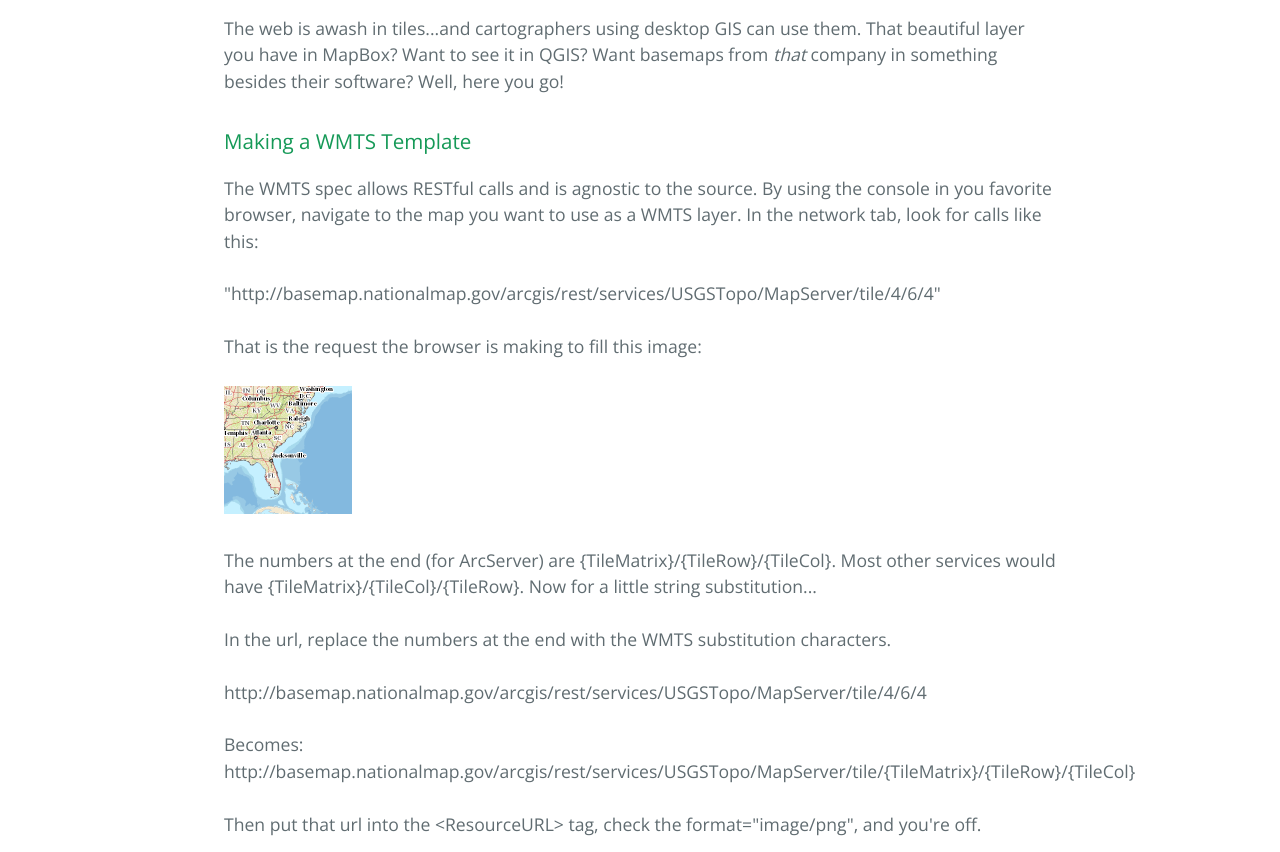
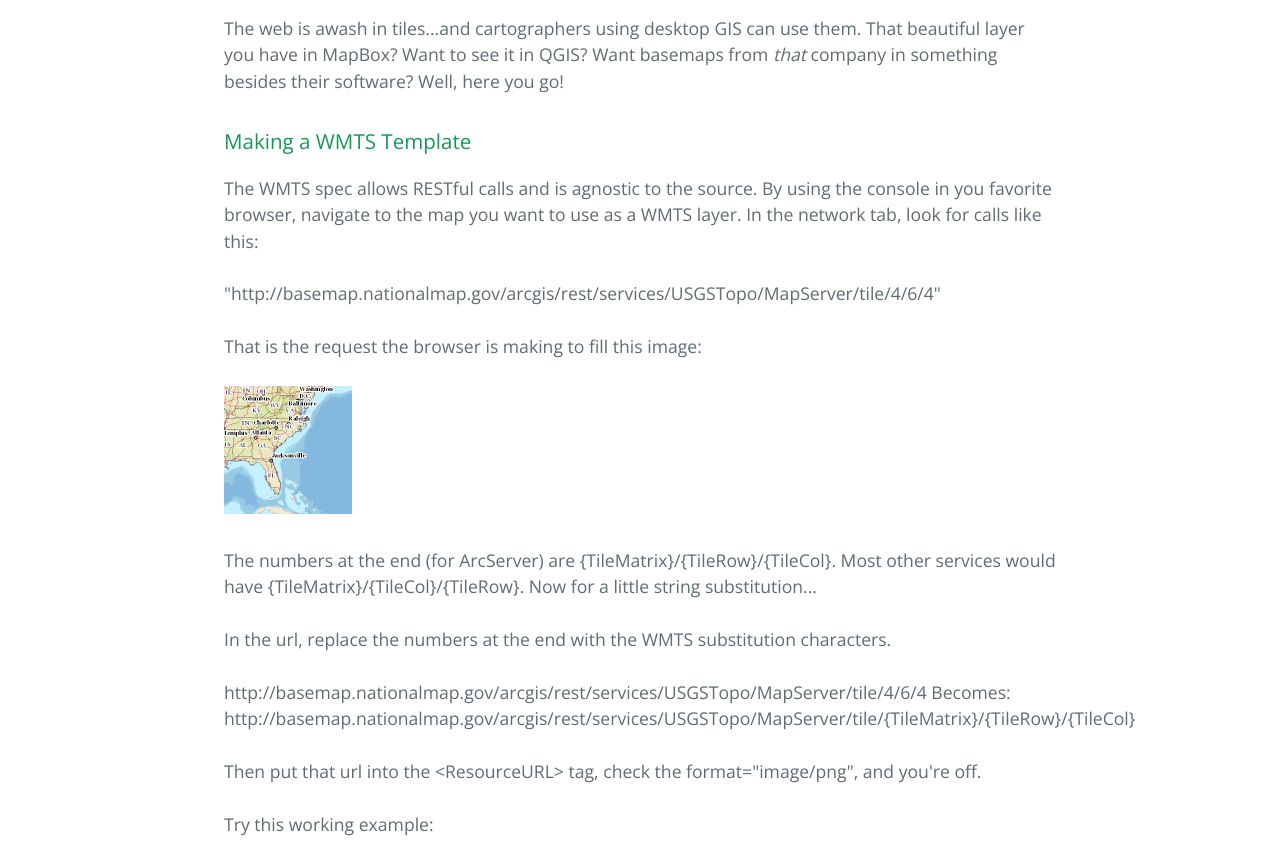
Before and after one commit to eyeNsky/tiles2wmts, a plain HTML site: page index.html in a window 1280 px wide. Shown: the part 448-1300 px from the top of the page. Drawn offline with nearby package versions, Linux system fonts and the light colour scheme.

Commit message:
Update index.html

```diff
--- a/index.html
+++ b/index.html
@@ -28,7 +28,7 @@
 <a id="designer-templates" class="anchor" href="#designer-templates" aria-hidden="true"><span class="octicon octicon-link"></span></a>Making a WMTS Template</h3>
 
 <p>The WMTS spec allows RESTful calls and is agnostic to the source. By using the console in you favorite browser, navigate to the map you want to use as a WMTS layer. In the network tab, look for calls like this:<br><br> "http://basemap.nationalmap.gov/arcgis/rest/services/USGSTopo/MapServer/tile/4/6/4" <br><br>That is the request the browser is making to fill this image: <br><br><img src="4.png" alt="USGS Image Tile" style="width:128px;height:128px;"> <br><br>  The numbers at the end (for ArcServer) are {TileMatrix}/{TileRow}/{TileCol}. Most other services would have {TileMatrix}/{TileCol}/{TileRow}. Now for a little string substitution...<br><br> In the url, replace the numbers at the end with the WMTS substitution characters. <br><br>
-      http://basemap.nationalmap.gov/arcgis/rest/services/USGSTopo/MapServer/tile/4/6/4<br><br>
+      http://basemap.nationalmap.gov/arcgis/rest/services/USGSTopo/MapServer/tile/4/6/4
       Becomes:
       http://basemap.nationalmap.gov/arcgis/rest/services/USGSTopo/MapServer/tile/{TileMatrix}/{TileRow}/{TileCol}<br><br>
       Then put that url into the  &ltResourceURL&gt tag, check the format="image/png", and you're off.<br><br>
```
